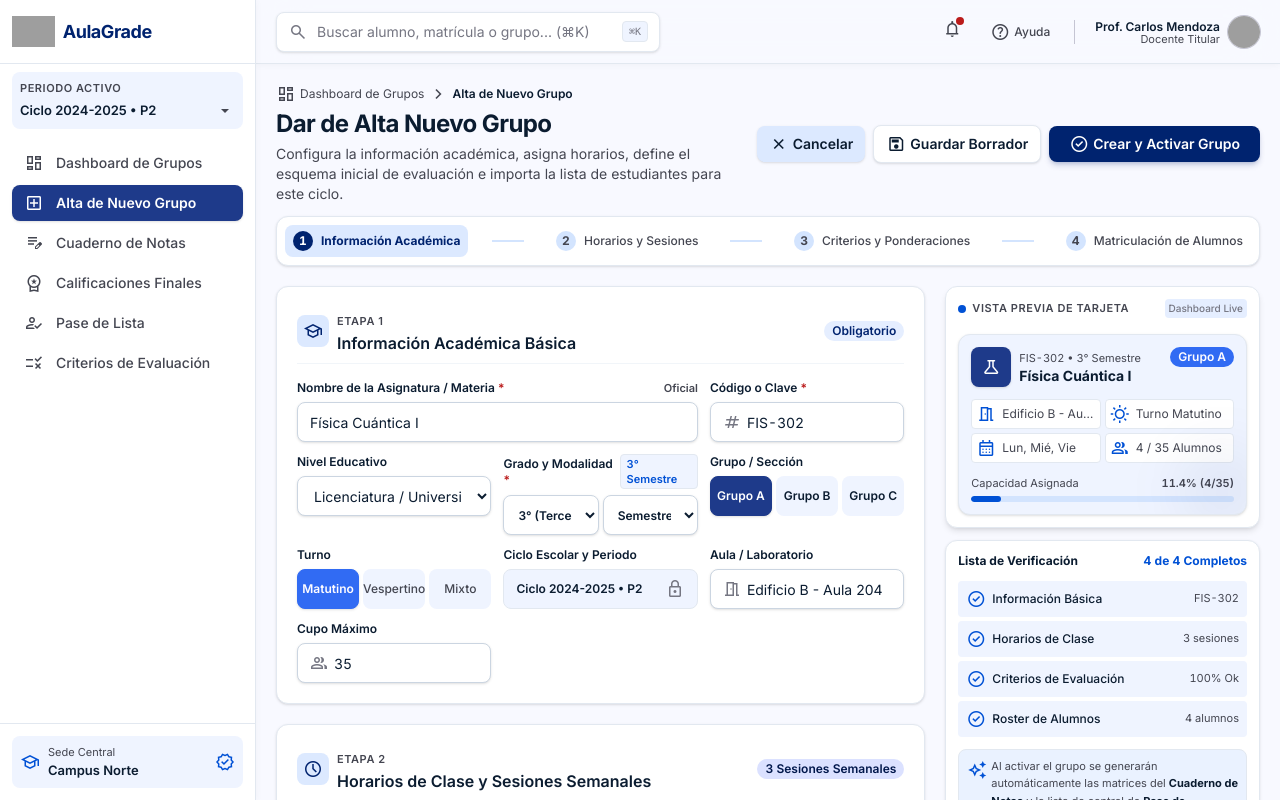
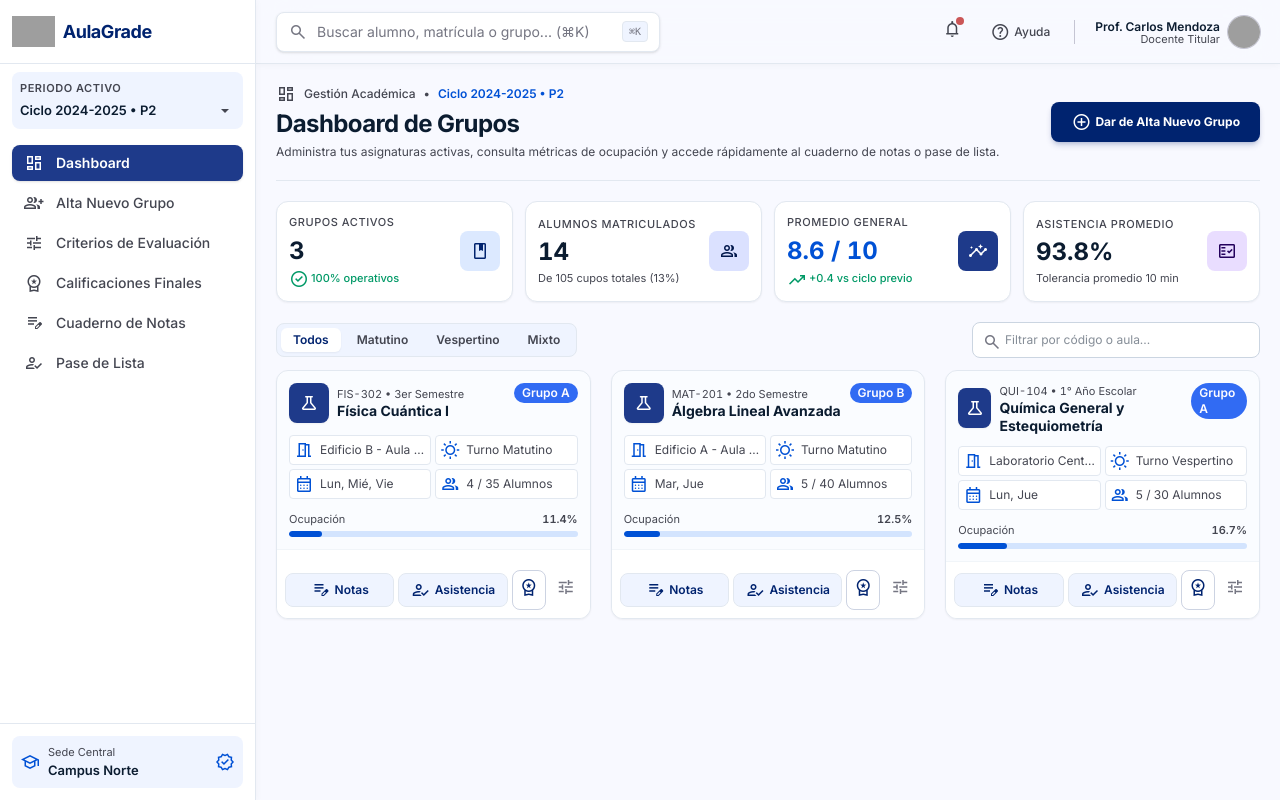
Before and after one commit to Yunuen0910/Calificaciones, a React (Vite) app: page / in a window 1280 px wide. Shown: the top 800 px of the page. Built offline with nearby package versions, Linux system fonts and the light colour scheme; grey boxes are pictures that could not be loaded.

Commit message:
feat: add SPA support and update dashboard navigation
Add a 404 redirect for GitHub Pages SPA compatibility, update the default active tab to 'dashboard', refine sidebar labels, and configure Vite with Tailwind support.

```diff
--- /dev/null
+++ b/public/404.html
@@ -0,0 +1,21 @@
+<!DOCTYPE html>
+<html lang="es">
+  <head>
+    <meta charset="utf-8">
+    <title>AulaGrade - Redireccionando...</title>
+    <script>
+      // Single Page App redirect for GitHub Pages
+      sessionStorage.redirect = location.href;
+      var path = window.location.pathname;
+      var repoBase = path.split('/')[1] || '';
+      if (repoBase && !repoBase.includes('.')) {
+        window.location.replace('/' + repoBase + '/');
+      } else {
+        window.location.replace('/');
+      }
+    </script>
+  </head>
+  <body>
+    <p>Redirigiendo a AulaGrade...</p>
+  </body>
+</html>
--- a/src/App.tsx
+++ b/src/App.tsx
@@ -19,7 +19,7 @@ import { HelpModal } from './components/HelpModal';
 import { SuccessCreatedModal } from './components/SuccessCreatedModal';
 
 export default function App() {
-  const [activeTab, setActiveTab] = useState<NavTab>('alta-grupo'); // Default to the main screen requested in prompt & screenshot!
+  const [activeTab, setActiveTab] = useState<NavTab>('dashboard');
   const [groups, setGroups] = useState<Group[]>(() => {
     const saved = localStorage.getItem('aulagrade_groups_data');
     if (saved) {
--- a/src/components/Sidebar.tsx
+++ b/src/components/Sidebar.tsx
@@ -99,6 +99,7 @@ export const Sidebar: React.FC<SidebarProps> = ({
 
         {/* Navigation Items */}
         <nav className="flex flex-col gap-space-xs px-space-md mt-space-sm">
+          {/* 1. Dashboard de Grupos */}
           <button
             onClick={() => onSelectTab('dashboard')}
             className={`flex items-center gap-space-md px-space-md py-space-sm rounded-lg transition-colors text-sm ${
@@ -108,9 +109,10 @@ export const Sidebar: React.FC<SidebarProps> = ({
             }`}
           >
             <span className="material-symbols-outlined text-lg">dashboard</span>
-            <span>Dashboard de Grupos</span>
+            <span>Dashboard</span>
           </button>
 
+          {/* 2. Alta Nuevo Grupo */}
           <button
             onClick={() => onSelectTab('alta-grupo')}
             className={`flex items-center gap-space-md px-space-md py-space-sm rounded-lg transition-colors text-sm ${
@@ -119,10 +121,37 @@ export const Sidebar: React.FC<SidebarProps> = ({
                 : 'text-on-surface-variant hover:bg-surface-container-high hover:text-on-surface font-medium'
             }`}
           >
-            <span className="material-symbols-outlined text-lg">add_box</span>
-            <span>Alta de Nuevo Grupo</span>
+            <span className="material-symbols-outlined text-lg">group_add</span>
+            <span>Alta Nuevo Grupo</span>
           </button>
 
+          {/* 3. Criterios de Evaluación */}
+          <button
+            onClick={() => onSelectTab('criterios')}
+            className={`flex items-center gap-space-md px-space-md py-space-sm rounded-lg transition-colors text-sm ${
+              activeTab === 'criterios'
+                ? 'bg-primary-container text-on-primary font-semibold shadow-sm'
+                : 'text-on-surface-variant hover:bg-surface-container-high hover:text-on-surface font-medium'
+            }`}
+          >
+            <span className="material-symbols-outlined text-lg">tune</span>
+            <span>Criterios de Evaluación</span>
+          </button>
+
+          {/* 4. Calificaciones Finales */}
+          <button
+            onClick={() => onSelectTab('calificaciones-finales')}
+            className={`flex items-center gap-space-md px-space-md py-space-sm rounded-lg transition-colors text-sm ${
+              activeTab === 'calificaciones-finales'
+                ? 'bg-primary-container text-on-primary font-semibold shadow-sm'
+                : 'text-on-surface-variant hover:bg-surface-container-high hover:text-on-surface font-medium'
+            }`}
+          >
+            <span className="material-symbols-outlined text-lg">workspace_premium</span>
+            <span>Calificaciones Finales</span>
+          </button>
+
+          {/* 5. Cuaderno de Notas */}
           <button
             onClick={() => onSelectTab('cuaderno')}
             className={`flex items-center gap-space-md px-space-md py-space-sm rounded-lg transition-colors text-sm ${
@@ -135,18 +164,7 @@ export const Sidebar: React.FC<SidebarProps> = ({
             <span>Cuaderno de Notas</span>
           </button>
 
-          <button
-            onClick={() => onSelectTab('calificaciones-finales')}
-            className={`flex items-center gap-space-md px-space-md py-space-sm rounded-lg transition-colors text-sm ${
-              activeTab === 'calificaciones-finales'
-                ? 'bg-primary-container text-on-primary font-semibold shadow-sm'
-                : 'text-on-surface-variant hover:bg-surface-container-high hover:text-on-surface font-medium'
-            }`}
-          >
-            <span className="material-symbols-outlined text-lg">workspace_premium</span>
-            <span>Calificaciones Finales</span>
-          </button>
-
+          {/* 6. Pase de Lista */}
           <button
             onClick={() => onSelectTab('asistencia')}
             className={`flex items-center gap-space-md px-space-md py-space-sm rounded-lg transition-colors text-sm ${
@@ -157,18 +175,6 @@ export const Sidebar: React.FC<SidebarProps> = ({
           >
             <span className="material-symbols-outlined text-lg">how_to_reg</span>
             <span>Pase de Lista</span>
-          </button>
-
-          <button
-            onClick={() => onSelectTab('criterios')}
-            className={`flex items-center gap-space-md px-space-md py-space-sm rounded-lg transition-colors text-sm ${
-              activeTab === 'criterios'
-                ? 'bg-primary-container text-on-primary font-semibold shadow-sm'
-                : 'text-on-surface-variant hover:bg-surface-container-high hover:text-on-surface font-medium'
-            }`}
-          >
-            <span className="material-symbols-outlined text-lg">rule</span>
-            <span>Criterios de Evaluación</span>
           </button>
         </nav>
       </div>
--- a/vite.config.ts
+++ b/vite.config.ts
@@ -1,8 +1,23 @@
-import { defineConfig } from 'vite';
+import tailwindcss from '@tailwindcss/vite';
 import react from '@vitejs/plugin-react';
+import path from 'path';
+import {defineConfig} from 'vite';
 
-// https://vitejs.dev/config/
-export default defineConfig({
-  plugins: [react()],
-  base: '/Calificaciones/',
+export default defineConfig(() => {
+  return {
+    base: process.env.BASE_URL || './',
+    plugins: [react(), tailwindcss()],
+    resolve: {
+      alias: {
+        '@': path.resolve(import.meta.dirname, '.'),
+      },
+    },
+    server: {
+      // HMR is disabled in AI Studio via DISABLE_HMR env var.
+      // Do not modify-file watching is disabled to prevent flickering during agent edits.
+      hmr: process.env.DISABLE_HMR !== 'true',
+      // Disable file watching when DISABLE_HMR is true to save CPU during agent edits.
+      watch: process.env.DISABLE_HMR === 'true' ? null : {},
+    },
+  };
 });
```
Also changed, not shown: 1 other file (tests, documents, lock files or other folders).
